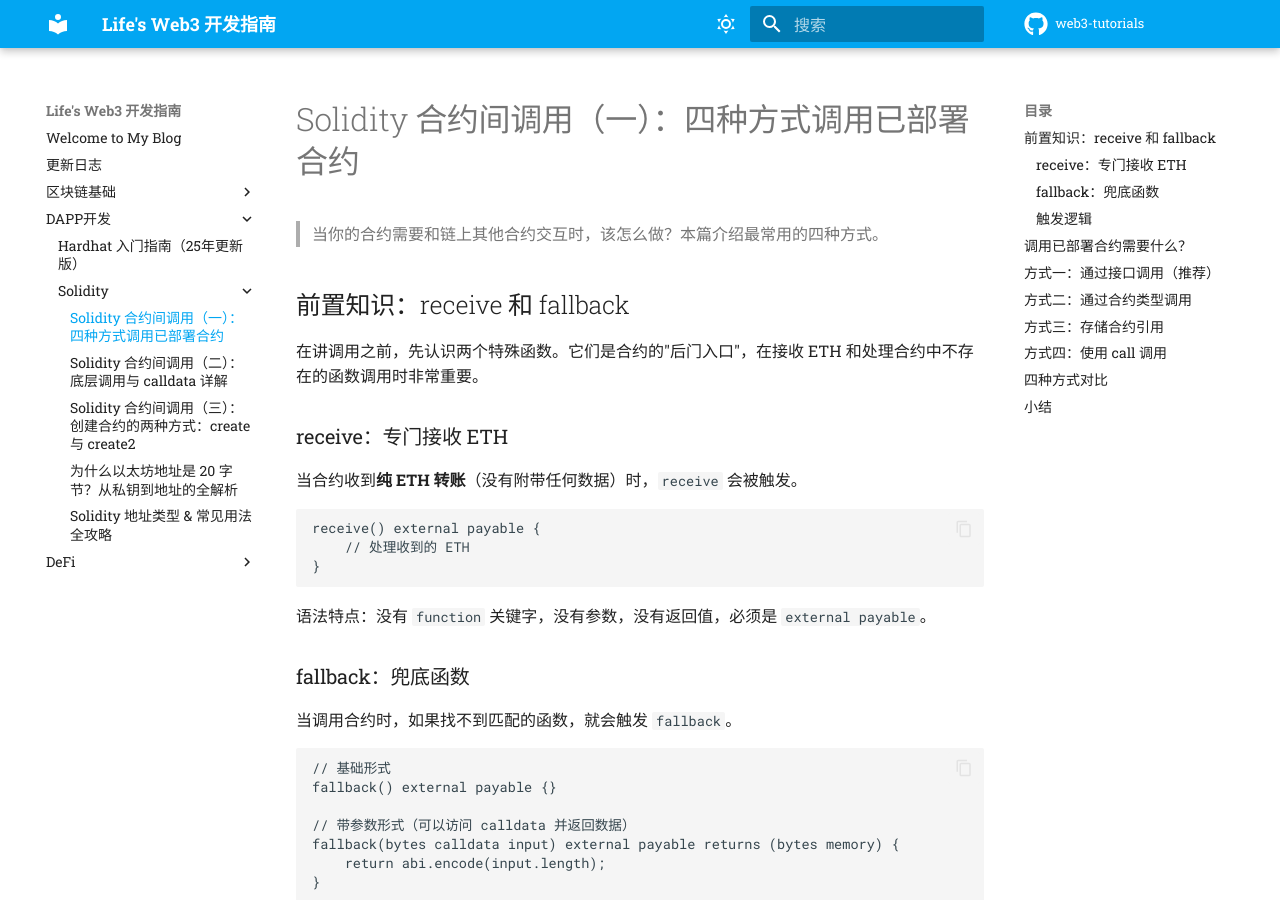
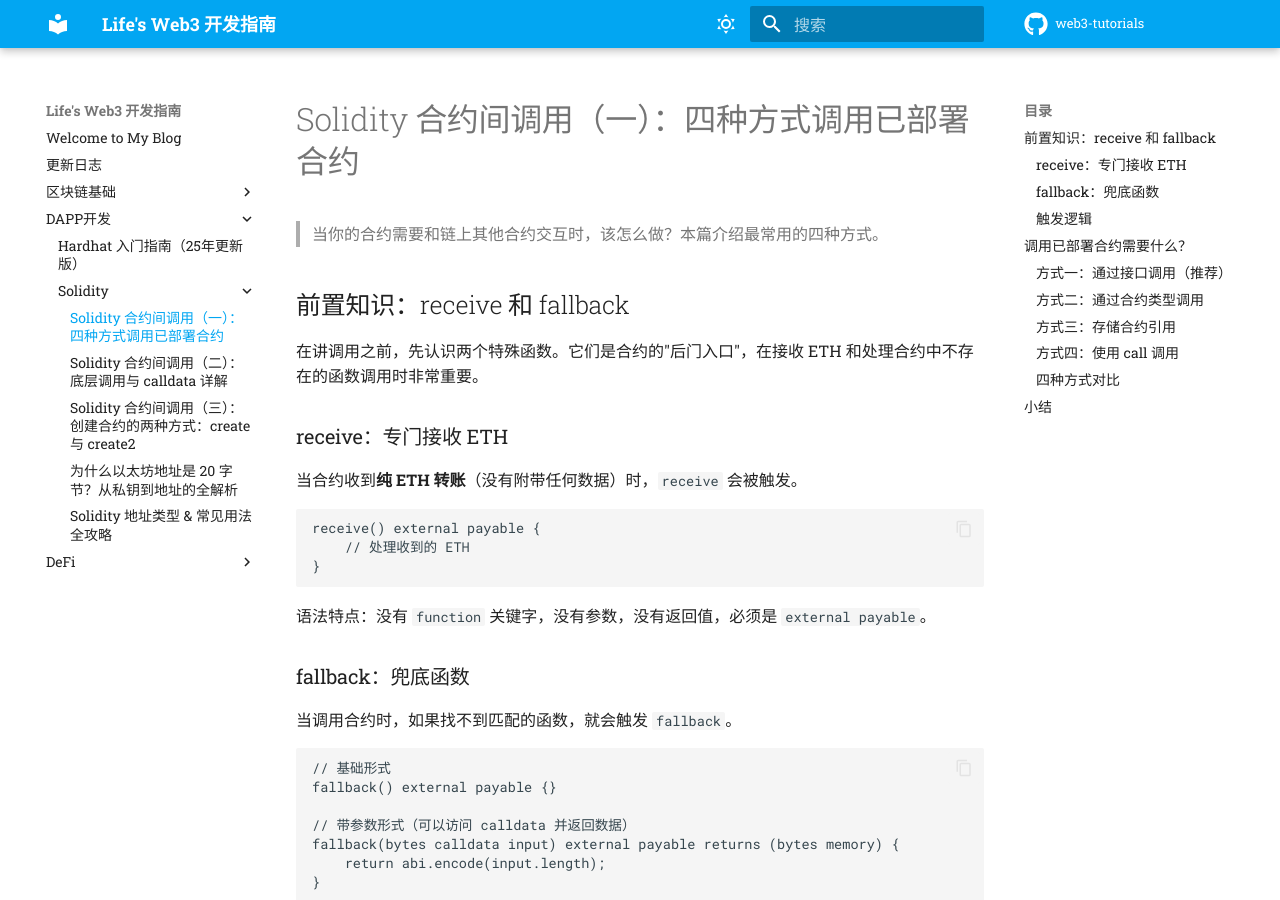
Before and after one commit to lifefindsitsway/web3-tutorials, an MkDocs documentation site: the page built from docs/web3/dapp/solidity_contract_call_part1_251221.md, in a window 1280 px wide and 900 px high. Built offline with MkDocs 1.6.1 and Material for MkDocs 9.7.7, drawn with Linux system fonts in a browser that asks for light colours; comment, search, counter and statistics services are not loaded.

Commit message:
Modified content

```diff
--- a/docs/web3/dapp/solidity_contract_call_part1_251221.md
+++ b/docs/web3/dapp/solidity_contract_call_part1_251221.md
@@ -66,7 +66,7 @@
 
 有了接口，就可以开始调用了。
 
-## 方式一：通过接口调用（推荐）
+### 方式一：通过接口调用（推荐）
 
 这是最常用、最推荐的方式，类型安全，代码清晰。
 
@@ -82,7 +82,7 @@
 
 核心语法：`IERC20(token)` 把地址"包装"成接口类型，然后就能像调用本地函数一样调用它。
 
-## 方式二：通过合约类型调用
+### 方式二：通过合约类型调用
 
 如果你有目标合约的完整代码，可以直接用合约类型。
 
@@ -100,7 +100,7 @@
 
 **区别**：接口只声明函数签名，合约类型包含完整实现。如果只需要调用，用接口更轻量。
 
-## 方式三：存储合约引用
+### 方式三：存储合约引用
 
 当你需要多次调用同一个合约时，可以把引用存为状态变量。
 
@@ -126,7 +126,7 @@
 
 好处：代码更简洁，不用每次都传地址。
 
-## 方式四：使用 call 调用
+### 方式四：使用 call 调用
 
 当你**不知道目标合约的接口**时，可以用底层的 `call`。
 
@@ -155,7 +155,7 @@
 
 一般情况下，**优先用接口调用**，更安全更清晰。
 
-## 四种方式对比
+### 四种方式对比
 
 | 方式 | 需要接口/合约代码 | 类型安全 | 使用场景 |
 |------|------------------|---------|---------|
```
